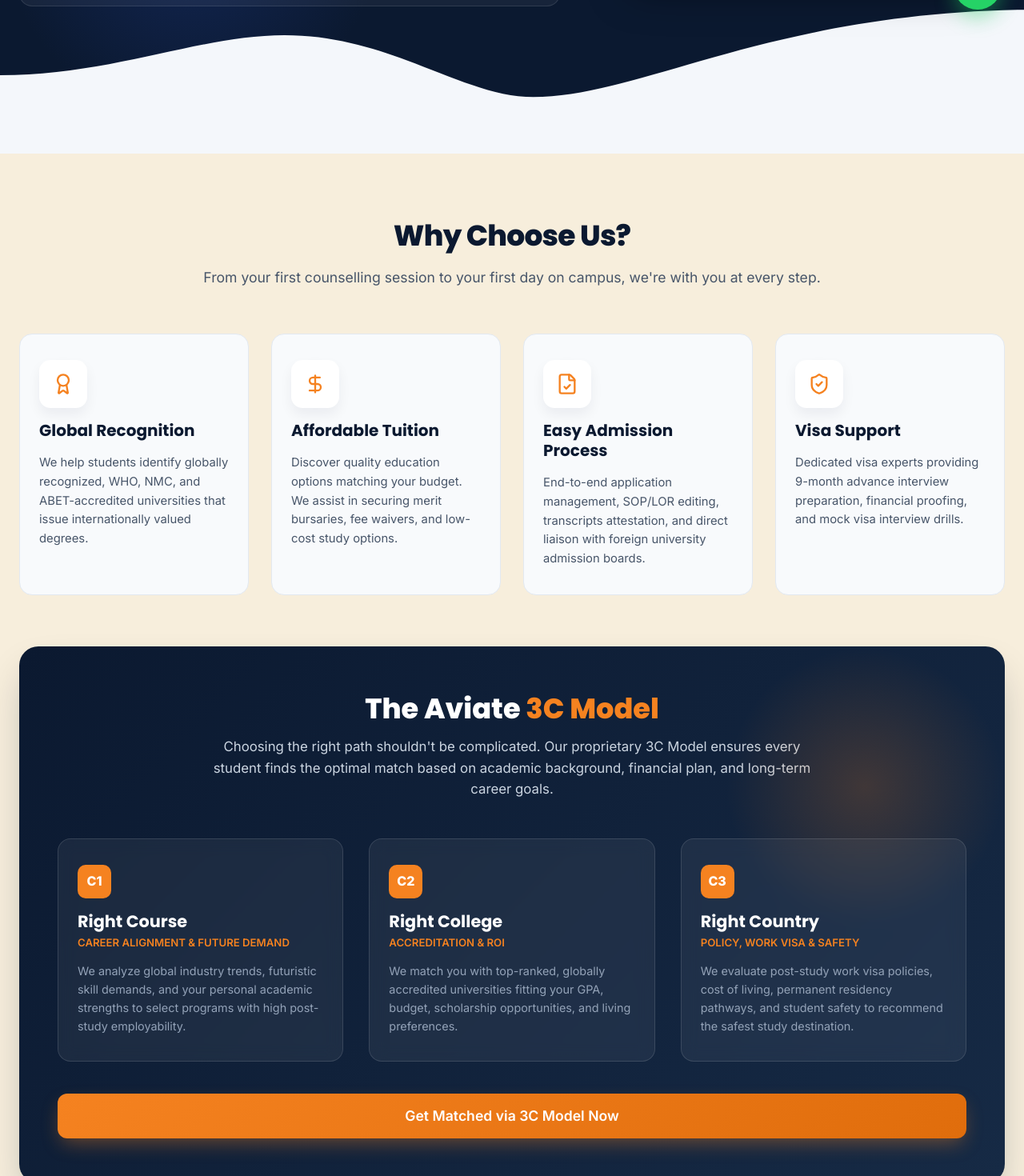
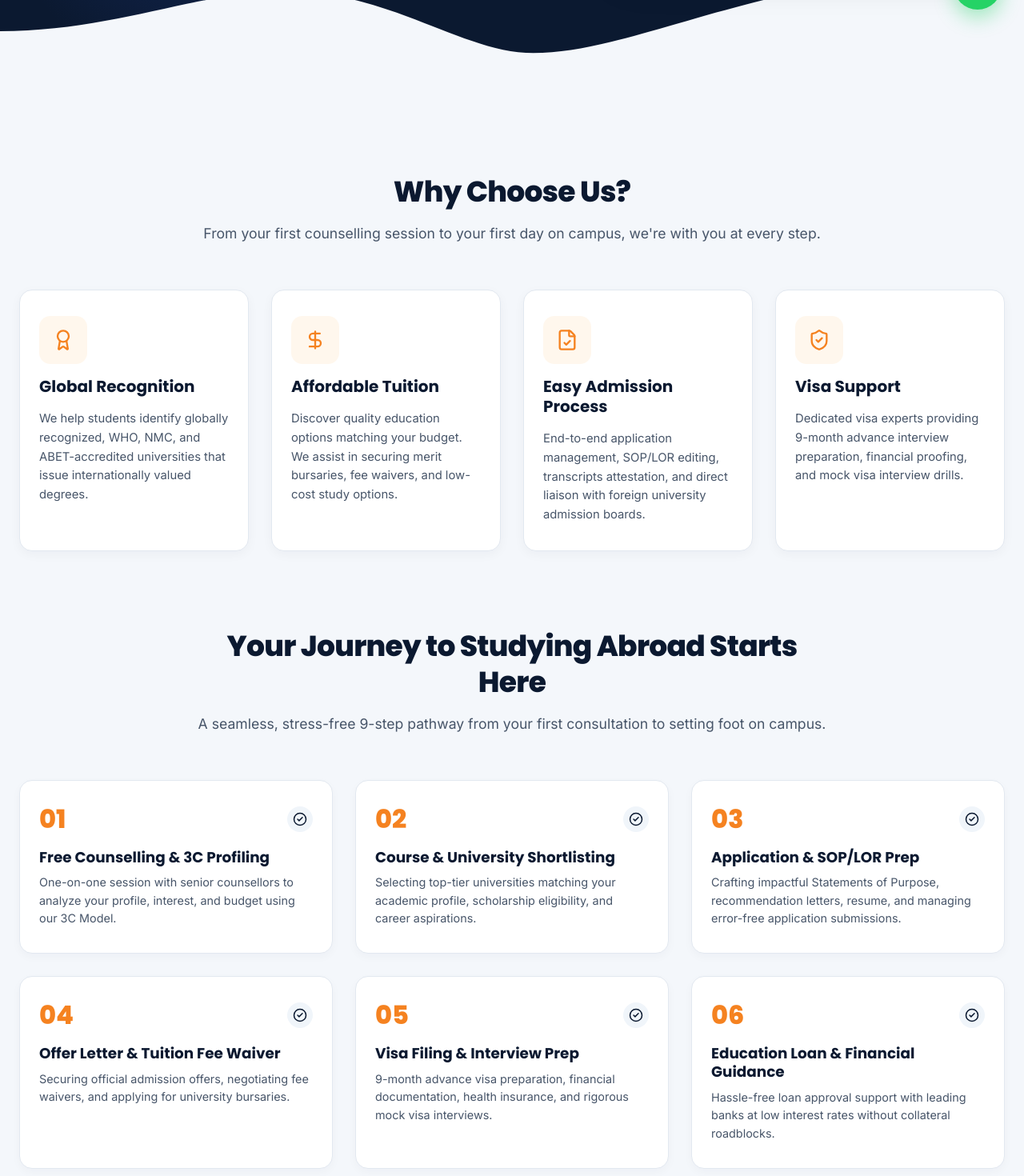
Before and after one commit to saicharishmajoga/aviate-overseas-website, a React (Vite) app: page /why-choose-us in a window 1280 px wide. Shown: the part 760-2230 px from the top of the page at 80% size. Built offline with nearby package versions, Linux system fonts and the light colour scheme.

Commit message:
Why Choose Us page updates: remove Why Choose Aviate line and 3C Model block; extend light blue background #F4F7FB through Step 01 block and blend smoothly into pink #F8E4E1

```diff
--- a/src/components/JourneyProcess.jsx
+++ b/src/components/JourneyProcess.jsx
@@ -4,7 +4,7 @@ import { PROCESS_STEPS } from '../data/consultancyData';
 
 export default function JourneyProcess({ onOpenCounselling }) {
   return (
-    <section className="section-padding" style={{ backgroundColor: '#F7EEDC', paddingBottom: 0 }}>
+    <section className="section-padding" style={{ backgroundColor: '#F4F7FB', paddingBottom: 0 }}>
       <div className="container">
 
         {/* Section Header */}
@@ -78,7 +78,7 @@ export default function JourneyProcess({ onOpenCounselling }) {
           ))}
         </div>
 
-        {/* Bottom CTA Action Banner */}
+        {/* Bottom CTA Action Banner: Ready to take Step 01 today? */}
         <div style={{
           marginTop: '3.5rem',
           textAlign: 'center',
@@ -110,11 +110,11 @@ export default function JourneyProcess({ onOpenCounselling }) {
 
       </div>
 
-      {/* Seamless Color Blend into DestinationsSection */}
+      {/* Seamless Color Blend from Light Blue (#F4F7FB) into Soft Blush Pink (#F8E4E1) */}
       <div style={{
         width: '100%',
-        height: '110px',
-        background: 'linear-gradient(180deg, #F7EEDC 0%, #F7FAF5 100%)',
+        height: '140px',
+        background: 'linear-gradient(180deg, #F4F7FB 0%, #F8E4E1 100%)',
         marginTop: '3.5rem'
       }} />
 
--- a/src/components/WhyChooseUs.jsx
+++ b/src/components/WhyChooseUs.jsx
@@ -1,6 +1,5 @@
 import React from 'react';
-import { Award, DollarSign, FileCheck, ShieldCheck, Heart, Eye, Compass, TrendingUp, Check, Layers } from 'lucide-react';
-import { AVIATE_3C_MODEL, CORE_VALUES } from '../data/consultancyData';
+import { Award, DollarSign, FileCheck, ShieldCheck } from 'lucide-react';
 
 export default function WhyChooseUs({ onOpenCounselling }) {
   const mainFeatures = [
@@ -27,7 +26,7 @@ export default function WhyChooseUs({ onOpenCounselling }) {
   ];
 
   return (
-    <section id="why-us" className="section-padding" style={{ backgroundColor: '#F7EEDC' }}>
+    <section id="why-us" className="section-padding" style={{ backgroundColor: '#F4F7FB', paddingBottom: '1rem' }}>
       <div className="container">
 
         {/* Section Header */}
@@ -41,15 +40,16 @@ export default function WhyChooseUs({ onOpenCounselling }) {
         </div>
 
         {/* 4 Feature Cards */}
-        <div className="grid-4" style={{ marginBottom: '4rem' }}>
+        <div className="grid-4">
           {mainFeatures.map((feat, idx) => (
             <div
               key={idx}
               style={{
-                backgroundColor: '#F8FAFC',
+                backgroundColor: '#FFFFFF',
                 borderRadius: '16px',
                 padding: '2rem 1.5rem',
                 border: '1px solid #E2E8F0',
+                boxShadow: '0 4px 14px rgba(11, 25, 48, 0.04)',
                 transition: 'all 0.3s ease',
                 display: 'flex',
                 flexDirection: 'column',
@@ -61,8 +61,7 @@ export default function WhyChooseUs({ onOpenCounselling }) {
                 width: '60px',
                 height: '60px',
                 borderRadius: '14px',
-                background: '#FFFFFF',
-                boxShadow: '0 8px 16px rgba(11, 25, 48, 0.06)',
+                background: '#FFF7ED',
                 display: 'flex',
                 alignItems: 'center',
                 justifyContent: 'center'
@@ -79,109 +78,13 @@ export default function WhyChooseUs({ onOpenCounselling }) {
           ))}
         </div>
 
-        {/* Aviate 3C Model Highlight Box */}
-        <div id="3c-model" style={{
-          background: 'linear-gradient(135deg, #0B1930, #162A45)',
-          borderRadius: '24px',
-          padding: '3.5rem 3rem',
-          color: '#FFFFFF',
-          boxShadow: '0 25px 50px -12px rgba(11, 25, 48, 0.3)',
-          position: 'relative',
-          overflow: 'hidden'
-        }} className="model-3c-box">
-          {/* Subtle Background Glow */}
-          <div style={{
-            position: 'absolute',
-            top: 0,
-            right: 0,
-            width: '350px',
-            height: '350px',
-            background: 'radial-gradient(circle, rgba(245,130,32,0.2) 0%, rgba(11,25,48,0) 70%)',
-            pointerEvents: 'none'
-          }} />
-
-          <div style={{ textAlignment: 'center', maxWidth: '750px', margin: '0 auto 3rem auto', textAlign: 'center' }}>
-            <h3 style={{ fontSize: '2.2rem', color: '#FFFFFF', fontWeight: 800, marginBottom: '0.75rem' }} className="model-3c-title">
-              The Aviate <span style={{ color: '#F58220' }}>3C Model</span>
-            </h3>
-            <p style={{ color: '#CBD5E1', fontSize: '1.05rem', lineHeight: 1.6 }}>
-              {AVIATE_3C_MODEL.description}
-            </p>
-          </div>
-
-          <div className="grid-3" style={{ gap: '2rem' }}>
-            {AVIATE_3C_MODEL.pillars.map((pillar, i) => (
-              <div
-                key={i}
-                style={{
-                  background: 'rgba(255, 255, 255, 0.06)',
-                  border: '1px solid rgba(255, 255, 255, 0.12)',
-                  borderRadius: '16px',
-                  padding: '2rem 1.5rem',
-                  backdropFilter: 'blur(10px)',
-                  transition: 'all 0.3s ease'
-                }}
-                className="three-c-card"
-              >
-                <div style={{
-                  display: 'inline-flex',
-                  alignItems: 'center',
-                  justifyContent: 'center',
-                  width: '42px',
-                  height: '42px',
-                  borderRadius: '10px',
-                  background: '#F58220',
-                  color: '#FFFFFF',
-                  fontWeight: 800,
-                  fontSize: '1rem',
-                  marginBottom: '1rem'
-                }}>
-                  {pillar.code}
-                </div>
-                <h4 style={{ fontSize: '1.3rem', color: '#FFFFFF', fontWeight: 700, marginBottom: '0.2rem' }}>
-                  {pillar.name}
-                </h4>
-                <div style={{ fontSize: '0.825rem', color: '#F58220', fontWeight: 600, textTransform: 'uppercase', marginBottom: '0.75rem' }}>
-                  {pillar.subtitle}
-                </div>
-                <p style={{ color: '#94A3B8', fontSize: '0.9rem', lineHeight: 1.6 }}>
-                  {pillar.description}
-                </p>
-              </div>
-            ))}
-          </div>
-
-          <div style={{ textAlign: 'center', marginTop: '2.5rem' }}>
-            <button
-              onClick={() => onOpenCounselling()}
-              className="btn btn-orange btn-lg"
-              style={{ width: '100%' }}
-            >
-              Get Matched via 3C Model Now
-            </button>
-          </div>
-        </div>
-
       </div>
 
       <style>{`
         .feature-card:hover {
           transform: translateY(-5px);
           box-shadow: 0 15px 30px rgba(11, 25, 48, 0.08) !important;
-          border-color: #CBD5E1 !important;
-        }
-        .three-c-card:hover {
-          background: rgba(255, 255, 255, 0.1) !important;
-          transform: translateY(-4px);
-        }
-        @media (max-width: 768px) {
-          .model-3c-box {
-            padding: 2rem 1.25rem !important;
-            border-radius: 18px !important;
-          }
-          .model-3c-title {
-            font-size: clamp(1.5rem, 5vw, 2rem) !important;
-          }
+          border-color: #F58220 !important;
         }
       `}</style>
     </section>
--- a/src/pages/WhyChooseUsPage.jsx
+++ b/src/pages/WhyChooseUsPage.jsx
@@ -3,15 +3,14 @@ import Hero from '../components/Hero';
 import WhyChooseUs from '../components/WhyChooseUs';
 import JourneyProcess from '../components/JourneyProcess';
 import LeadFormSection from '../components/LeadFormSection';
-import { Award } from 'lucide-react';
 
 export default function WhyChooseUsPage({ onOpenCounselling }) {
   return (
     <div className="why-choose-us-page">
       {/* Reusable Hero Banner with Home Page Design */}
       <Hero
-        badgeTag="Why Choose Aviate"
-        badgeIcon={Award}
+        badgeTag=""
+        badgeIcon={null}
         titlePrefix="Empowering Your "
         titleHighlight="International Success"
         titleSuffix=""
```
